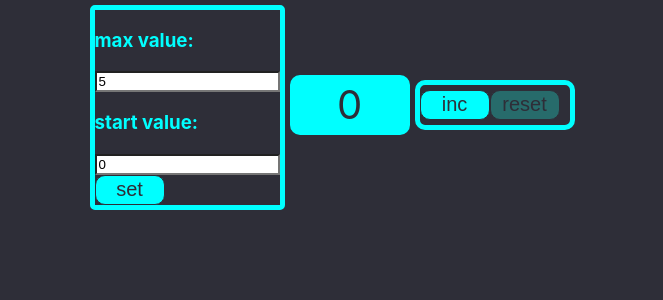
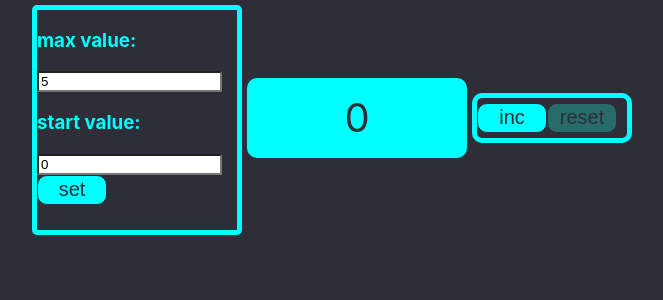
Before and after one commit to dktwho/counter, a React (Create React App) app: page / in a window 1280 px wide. Shown: the top 300 px of the page, without its empty margins (308-971 px from the left). Built offline with nearby package versions, Linux system fonts and the light colour scheme.

Commit message:
some styled

```diff
--- a/src/App.module.css
+++ b/src/App.module.css
@@ -1,6 +1,5 @@
 
 .App {
-
     /*margin: 300px;*/
     display: flex;
     justify-content: center;
@@ -8,13 +7,11 @@
     align-content: flex-start;
     /*width: 280px;*/
     /*height: 100px;*/
-
-
 }
 
-.counter {
-    width: 100px;
-    height: 40px;
+.counter div {
+    width: 200px;
+    height: 60px;
     display: flex;
     justify-content: center;
     align-items: center;
@@ -27,13 +24,11 @@
     padding: 5px;
     flex: 0 1 auto;
     flex-flow: column nowrap;
-
-
 }
 
-.counterDisabled {
-    width: 100px;
-    height: 40px;
+.counterDisabled div {
+    width: 200px;
+    height: 60px;
     display: flex;
     justify-content: center;
     align-items: center;
@@ -80,6 +75,8 @@
 
 
 .counterSettings {
+    width: 200px;
+    height: 220px;
     border-radius: 5px;
     border: 5px solid aqua;
     margin-top: 5px;
--- a/src/components/Counter.tsx
+++ b/src/components/Counter.tsx
@@ -1,16 +1,17 @@
 import React from 'react';
 import s from "../App.module.css";
+import {WindowCounter} from "./WindowCounter";
 
-type CounterPropsType = {
+export type CounterPropsType = {
     counter: number
     maxCountValue: number
     startValue: number
+}
 
-
-}
 export const Counter = ({counter, maxCountValue, startValue}: CounterPropsType) => {
     return (
         // <div className={counter < maxCountValue  ? s.counter : s.counterDisabled}>{counter}</div>
-        <div className={counter < maxCountValue  ? s.counter : s.counterDisabled}>{startValue < 0 ? 'Incorrect value' : counter}</div>
+        // <div className={counter < maxCountValue  ? s.counter : s.counterDisabled}>{startValue < 0 ? 'Incorrect value' : counter}</div>
+        <div className={counter < maxCountValue  ? s.counter : s.counterDisabled}><WindowCounter startValue={startValue} counter={counter} maxCountValue={maxCountValue} /></div>
     );
 };
--- a/src/components/CounterSettings.tsx
+++ b/src/components/CounterSettings.tsx
@@ -19,14 +19,14 @@ export const CounterSettings = ({startValue, maxValue, onChangeStartValue, onCha
                                           className={maxValue <= startValue ? s.inputError : s.inputSettings}
                                           type="number"/>
                 <h3>start value:</h3><input value={startValue} onChange={onChangeStartValue}
-                                            className={startValue < 0 || maxValue <= startValue  ? s.inputError : s.inputSettings}
+                                            className={startValue < 0 || maxValue <= startValue ? s.inputError : s.inputSettings}
                                             type="number"/>
             </div>
 
             <div>
                 <Button title={'set'} callback={appSet}
                         className={startValue < 0 || maxValue <= startValue ? s.btnDisabled : s.btnActive}
-                        disabled={maxValue <= startValue || startValue < 0  ? 'disabled' : ''}/>
+                        disabled={maxValue <= startValue || startValue < 0 ? 'disabled' : ''}/>
             </div>
 
         </div>
--- /dev/null
+++ b/src/components/WindowCounter.tsx
@@ -0,0 +1,11 @@
+import React from 'react';
+import s from "../App.module.css";
+import {CounterPropsType} from "./Counter";
+
+export const WindowCounter = ({startValue, counter, maxCountValue}: CounterPropsType) => {
+    return (
+        <div>
+            {startValue < 0 || maxCountValue <= startValue ? 'incorrect value' : counter}
+        </div>
+    );
+};
```
